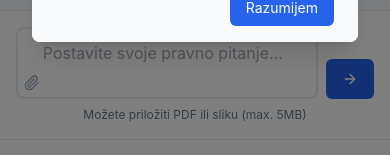
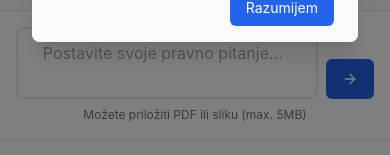
Before and after one commit to matejsarlija/our_chattie, a React (Create React App) app in the folder simple-chat/: page / in a window 390 px wide. Shown: the part 608-763 px from the top of the page. Built offline with nearby package versions, Linux system fonts and the light colour scheme.

Commit message:
attachment button rework for mobile UI

```diff
--- a/simple-chat/src/components/AltChat.js
+++ b/simple-chat/src/components/AltChat.js
@@ -405,7 +405,7 @@ export default function AltChat() {
                                 ></textarea>
 
                                 {/* Attachment button row - positioned absolutely at bottom */}
-                                <div className="absolute bottom-2 left-2 flex items-center">
+                                <div className="absolute bottom-2 left-2 hidden md:flex items-center">
                                     <button
                                         onClick={triggerFileInput}
                                         disabled={isLoading || !!selectedFile}
@@ -516,6 +516,15 @@ export default function AltChat() {
                     >
                         {textSize === 16 ? 'A+' : 'A'}
                     </button>
+                    <button
+                        onClick={triggerFileInput}
+                        disabled={isLoading || !!selectedFile}
+                        className={`w-12 h-12 flex items-center justify-center rounded-full bg-white shadow-md border border-slate-200 text-slate-600 ${(isLoading || !!selectedFile) ? 'opacity-50 cursor-not-allowed' : ''}`}
+                    >
+                        <svg xmlns="http://www.w3.org/2000/svg" width="16" height="16" viewBox="0 0 24 24" fill="none" stroke="currentColor" strokeWidth="2" strokeLinecap="round" strokeLinejoin="round">
+                            <path d="M21.44 11.05l-9.19 9.19a6 6 0 01-8.49-8.49l9.19-9.19a4 4 0 015.66 5.66l-9.2 9.19a2 2 0 01-2.83-2.83l8.49-8.48" />
+                        </svg>
+                    </button>
                 </div>
 
                 {/* Confirmation Modal */}
```
Lines whose indentation alone changed are shown as unchanged.
